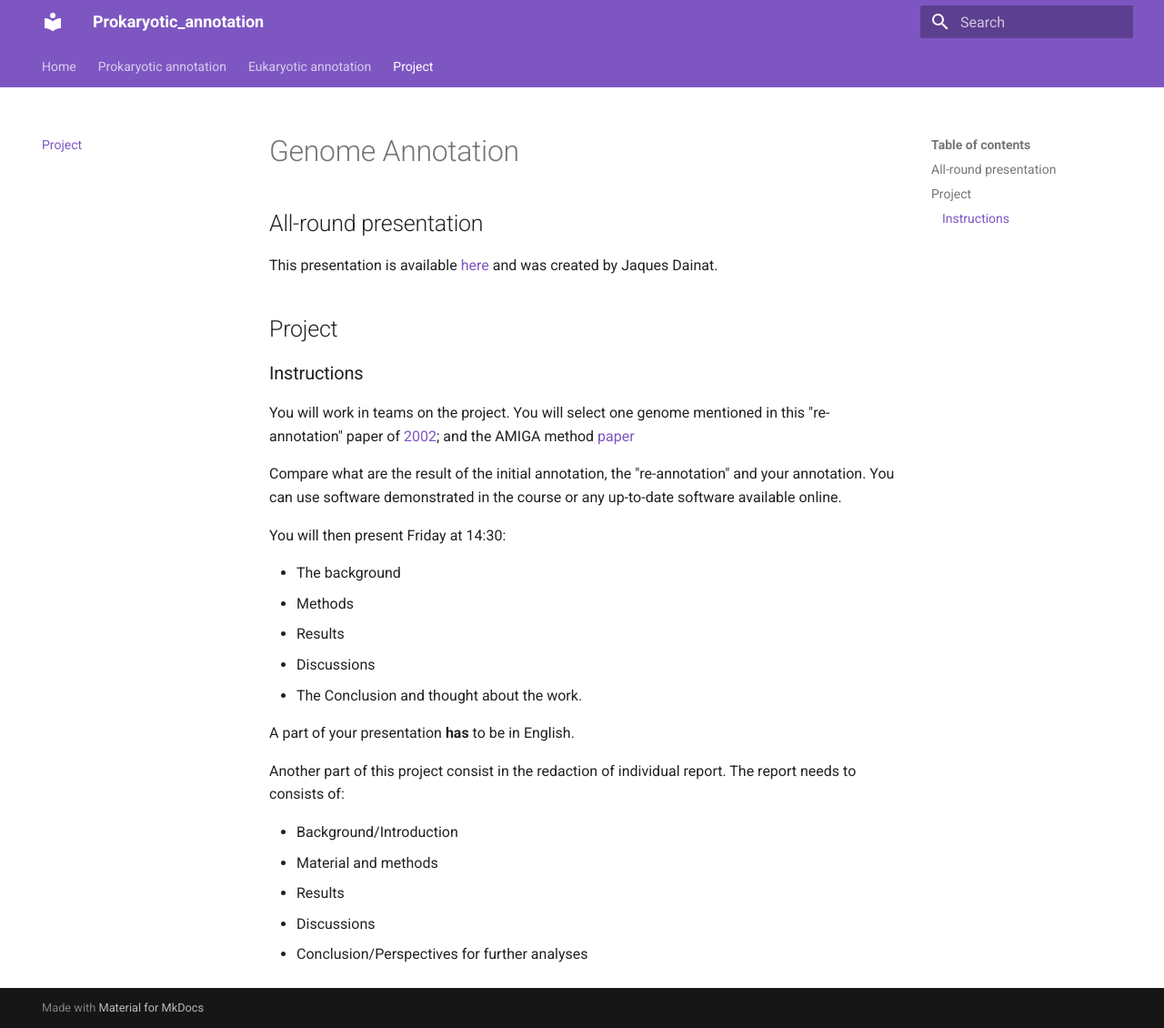
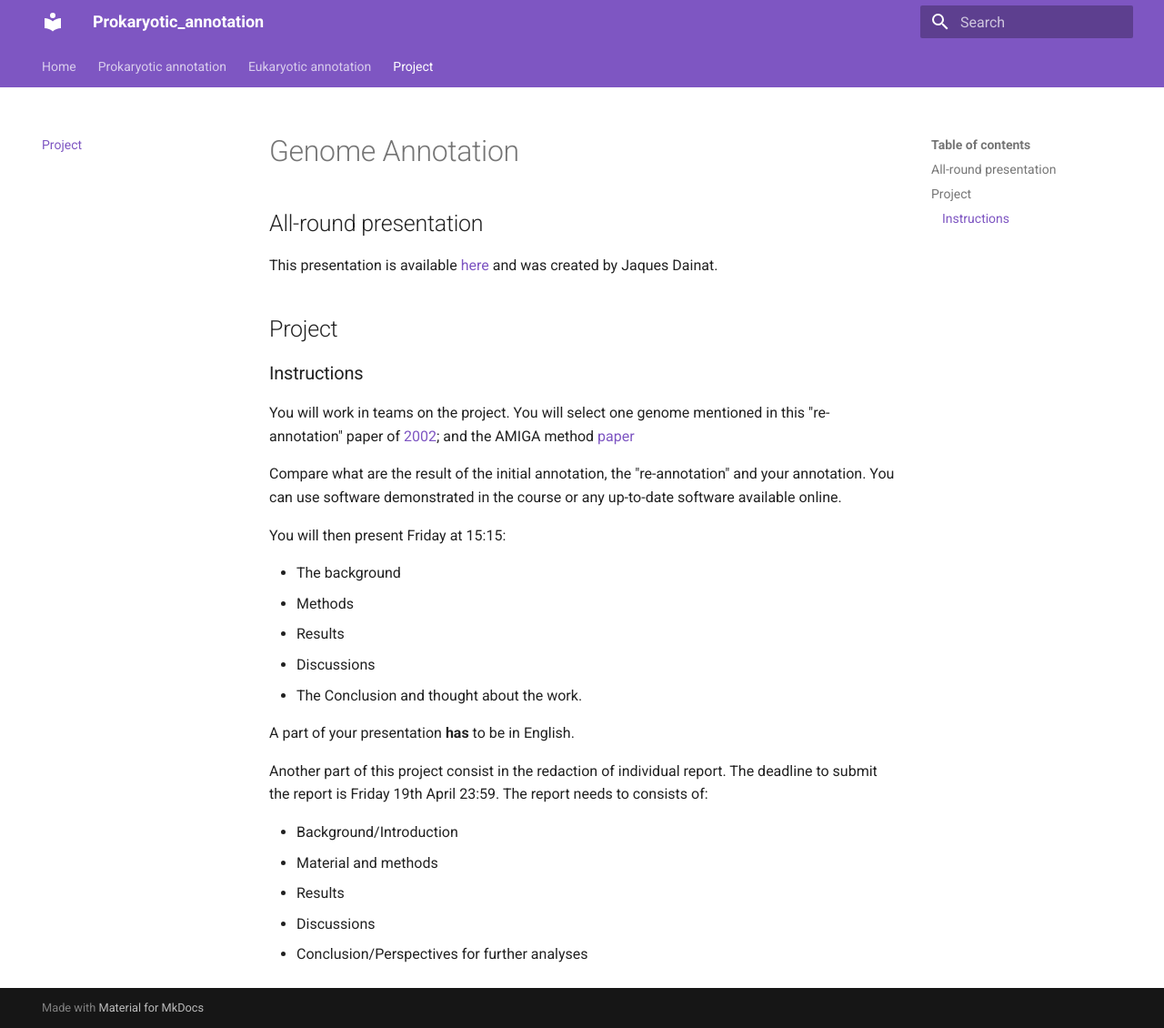
Before and after one commit to RVanDamme/Prokaryotic_annotation, an MkDocs documentation site: the page built from docs/usage/project.md, in a window 1280 px wide and 1130 px high. Shown: the whole window at 91% size. Built offline with MkDocs 1.6.1 and Material for MkDocs 9.7.7, drawn with Linux system fonts in a browser that asks for light colours.

Commit message:
Update project.md

```diff
--- a/docs/usage/project.md
+++ b/docs/usage/project.md
@@ -14,7 +14,7 @@ You will select one genome mentioned in this "re-annotation" paper of [2002](htt
 Compare what are the result of the initial annotation, the "re-annotation" and your annotation.
 You can use software demonstrated in the course or any up-to-date software available online.
 
-You will then present Friday at 14:30:
+You will then present Friday at 15:15:
 
 * The background
 * Methods
@@ -25,6 +25,7 @@ You will then present Friday at 14:30:
 A part of your presentation **has** to be in English.
 
 Another part of this project consist in the redaction of individual report.
+The deadline to submit the report is Friday 19th April 23:59.
 The report needs to consists of:
 
 * Background/Introduction
```
